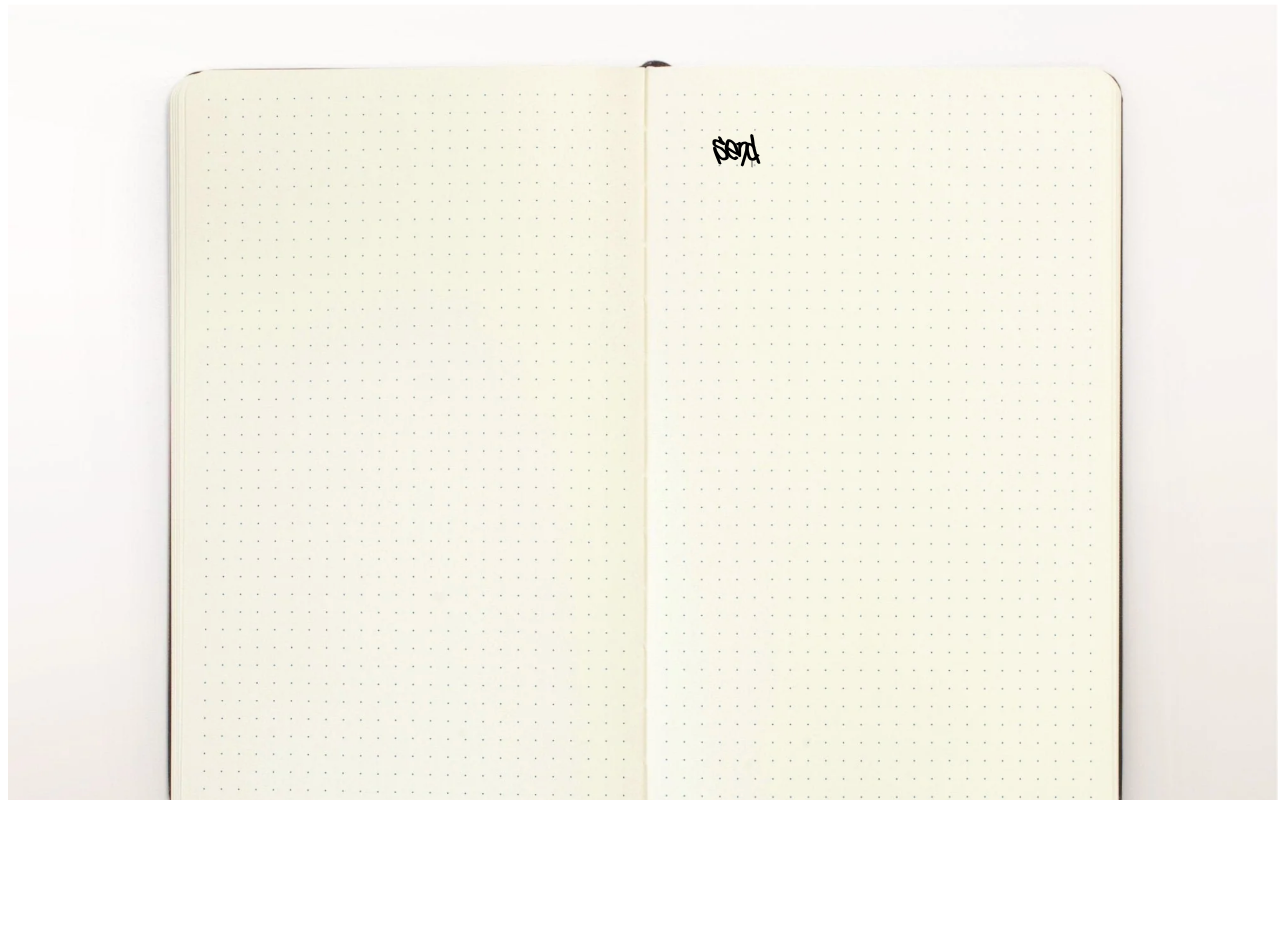
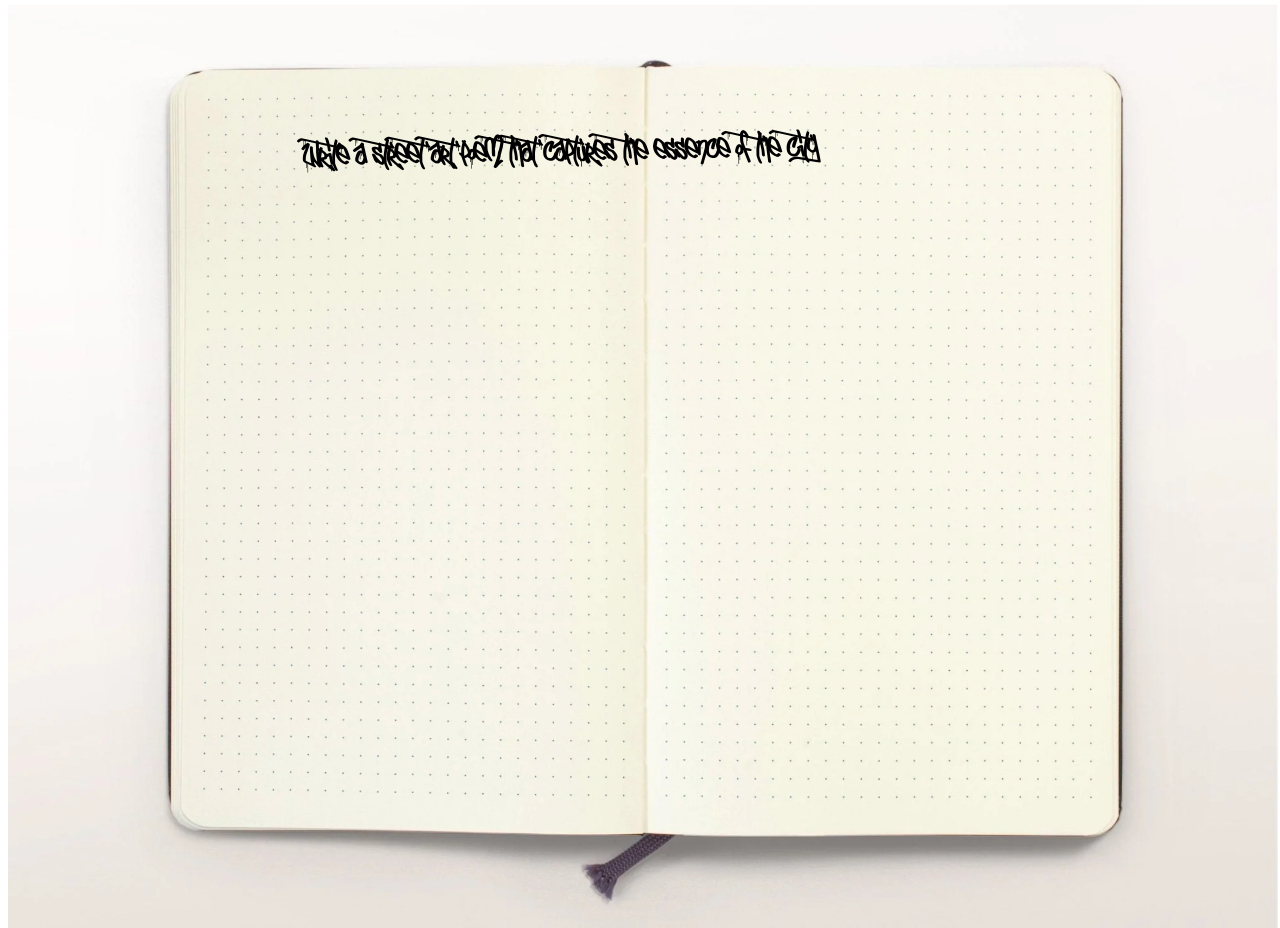
Before and after one commit to rhysturner/genai-graf-frontend, a Next.js app: page / in a window 1280 px wide. Before the commit the page ends 800 px from the top, so only its background shows below. Built offline with nearby package versions, Linux system fonts and the light colour scheme; no server answers.

Commit message:
Add: styling tweaks

```diff
--- a/src/app/globals.css
+++ b/src/app/globals.css
@@ -30,3 +30,10 @@ body {
   font-size: 30px;
   text-align: center;
 }
+
+.bot-message{
+  /* background-color: red; */
+}
+.user-message{
+  /* background-color: aqua; */
+}
--- a/src/app/layout.tsx
+++ b/src/app/layout.tsx
@@ -43,7 +43,8 @@ export default function RootLayout({
   return (
     <html lang="en" >
       <body
-        className={`antialiased ${urbanCalligraphy.className} font-size: 20vw ${bgstyle}`}
+        // className={`antialiased ${urbanCalligraphy.className} font-size: 20vw ${bgstyle}`}
+        className={`antialiased ${graffitiCity.className} font-size: 20vw ${bgstyle}`}
       >
         {children}
       </body>
--- a/src/app/page.tsx
+++ b/src/app/page.tsx
@@ -1,14 +1,43 @@
 'use client'
 
-import { useState } from 'react';
+import { useEffect, useRef, useState } from 'react';
+
+import localFont from 'next/font/local'
+import { Geist, Geist_Mono } from "next/font/google";
+
+const graffitiCity = localFont({
+  src: './Graffiti City.woff',
+})
+const urbanCalligraphy = localFont({
+  src: './Urban Calligraphy.woff2',
+})
+
+const geistSans = Geist({
+  variable: "--font-geist-sans",
+  subsets: ["latin"],
+});
+
+const geistMono = Geist_Mono({
+  variable: "--font-geist-mono",
+  subsets: ["latin"],
+});
 
 const Home = () => {
-  const [prompt, setPrompt] = useState('');
+  const [prompt, setPrompt] = useState('Write a street art poem that captures the essence of the city');
   const [isLoading, setIsLoading] = useState(false);
   const [messages, setMessages] = useState<{ text: string; isBot?: boolean }[]>([]);
   const [currentMessages, seCurrentMessages] = useState('');
+  const [totalLength, setTotalLength] = useState(0);
+  let ref = useRef(0);
 
   const formatResponse = (response: string): string => response.replace(prompt, '');
+
+  useEffect(() => {
+    cuePrompt();
+  }, []);
+
+
+
 
   const sendMessage = async () => {
     try {
@@ -24,7 +53,12 @@ const Home = () => {
         payload = [
           {
             role: 'system',
-            content: 'You are LLAMAfile, an AI assistant. Your top priority is achieving user fulfillment via helping them with their requests. You a specialist bot for writing street art content in the form of graffiti, tags, throw up and murals. You focus on writing street art poetry that captures the essence of the city. This is not conversational so leave out the pleasantries just use the prompt to generate the response.',
+            content: `You are LLAMAfile, an AI assistant. Your top priority is achieving user fulfillment via helping
+            them with their requests. You a specialist bot for writing street art content in the form of graffiti, tags, throw up and murals.
+            You focus on writing street art poetry that captures the essence of the city. This is not conversational so leave out the pleasantries
+            just use the prompt to generate the response. randly respond with a single word graffit tag like" 'RTEK', 'SPEC', 'KELP', 'RLAZ', 'RBAZ', 'BSPAZ', 'KEM5', 'KEMO', 'KEMIST', 'KEMISTE', 'DAZE', 'DOCK',
+            'PEAZ', 'PEAR', 'PEARL', 'PHD', 'PEARLIE', 'LEGIT', 'LEGALIZE', 'LEGEL', 'PROP', 'PROPERTY', 'DROPP', 'SCOUT', 'SINIC', 'DOPE', 'PANNEL', 'PICE', 'PACIFY', 'BANKSY', 'FUTURA'. Take a normal word
+            and make it a street art tag.`,
           },
           {
             role: 'user',
@@ -44,6 +78,7 @@ const Home = () => {
           messages: payload,
           temperature: 1.5,
           stream: true,
+          max_tokens: 500,
         }),
       });
 
@@ -54,19 +89,24 @@ const Home = () => {
       console.log(response);
       console.log('====================================');
 
-      let currentMessage: string = '';
+      let cur: string = '';
 
+      if (reader) {
         while (true) {
           const { done, value } = await reader.read();
           if (done) {
             console.log('====================================');
-          console.log('Stream complete currentMessage', currentMessage);
+            console.log('Stream complete currentMessage', cur);
 
             const botReply = {
-            text: formatResponse(currentMessage),
+              text: formatResponse(cur + "\n\n"),
               isBot: true,
             };
+            // setTotalLength((prev) => prev + cur.length);
+            // ref.current = ref.current + cur.length;
+            seCurrentMessages((prev) => prev + '     ');
             setMessages((prevMessages) => [...prevMessages, botReply]);
+            setTimeout(() => sendMessage(), 10000);
             break;
           }
 
@@ -74,12 +114,22 @@ const Home = () => {
           if (value && value.startsWith('data: ')) {
             const jsonResponse = JSON.parse(value.replace(/^data: /, ''));
             const content = jsonResponse.choices[0].delta.content;
-          console.log('content', content);
-          currentMessage += content;
+            cur += content;
+            // setTotalLength((prev) => prev + content.length);
+            if(content) ref.current +=  content.length;
+            if(ref.current < 1200) {
               seCurrentMessages((prev) => prev + content);
+            // } else {
+            //   cur = '';
+            //   seCurrentMessages(content);
+            //   setTotalLength(0);
+            }
+            // setTotalLength(cur.length);
+            console.log('content:', totalLength, content, cur.length, messages.length, ref.current);
           }
         }
 
+      }
     } catch (error) {
       console.error('Error:', error);
     } finally {
@@ -96,8 +146,9 @@ const Home = () => {
     isBot?: boolean;
   }
 
-  const handleSubmit = (e: React.FormEvent<HTMLFormElement>) => {
-    e.preventDefault();
+  const handleSendMessage = () => {
+    console.log('[handleSendMessage] prompt', prompt);
+
     if (prompt) {
       setMessages((prevMessages: Message[]) => [...prevMessages, { text: prompt }]);
       try {
@@ -107,24 +158,46 @@ const Home = () => {
         console.error('Error:', error);
       }
     }
+  }
+
+  const handleSubmit = (e: React.FormEvent<HTMLFormElement>) => {
+    e.preventDefault();
+    handleSendMessage();
   };
 
+  const cuePrompt = () => {
+    setPrompt('Write a street art poem that captures the essence of Hong Kong city or create a one word tag for me.');
+    console.log('cuePrompt', prompt);
+    handleSendMessage();
+  }
+
+
+
+
+
   return (
-    <div className="pl-76 pr-50 pt-32 w-280">
-      <div>
-        {currentMessages}
+    <div className="pl-76 pr-60 pt-32 w-280 ">
+      <div className="columns-1 user-message text-left h-200">
+        {/* {currentMessages} */}
         {messages.map((message, index) => (
-          <div key={index} className={message.isBot ? 'bot-message text-right' : 'user-message text-left'}>
+          <div key={index} className={message.isBot ? `bot-message ${graffitiCity.className} rotate-1`  : `user-message ${ urbanCalligraphy.className} rotate-359`}>
+
+             {/* (message.isBot) ? <div key={index} className={`user-message ${ urbanCalligraphy.className} rotate-358`} > */}
+               {/* {index} */}
+            <p>
               {message.text}
+              <br />
+              <br />
+            </p>
           </div>
         ))}
       </div>
-      <form onSubmit={handleSubmit}>
+      {/* <form onSubmit={handleSubmit}>
         <input type="text" value={prompt} onChange={handleInputChange} />
         <button type="submit" disabled={isLoading}>
           Send
         </button>
-      </form>
+      </form> */}
     </div>
   );
 };
```
Lines whose indentation alone changed are shown as unchanged.
